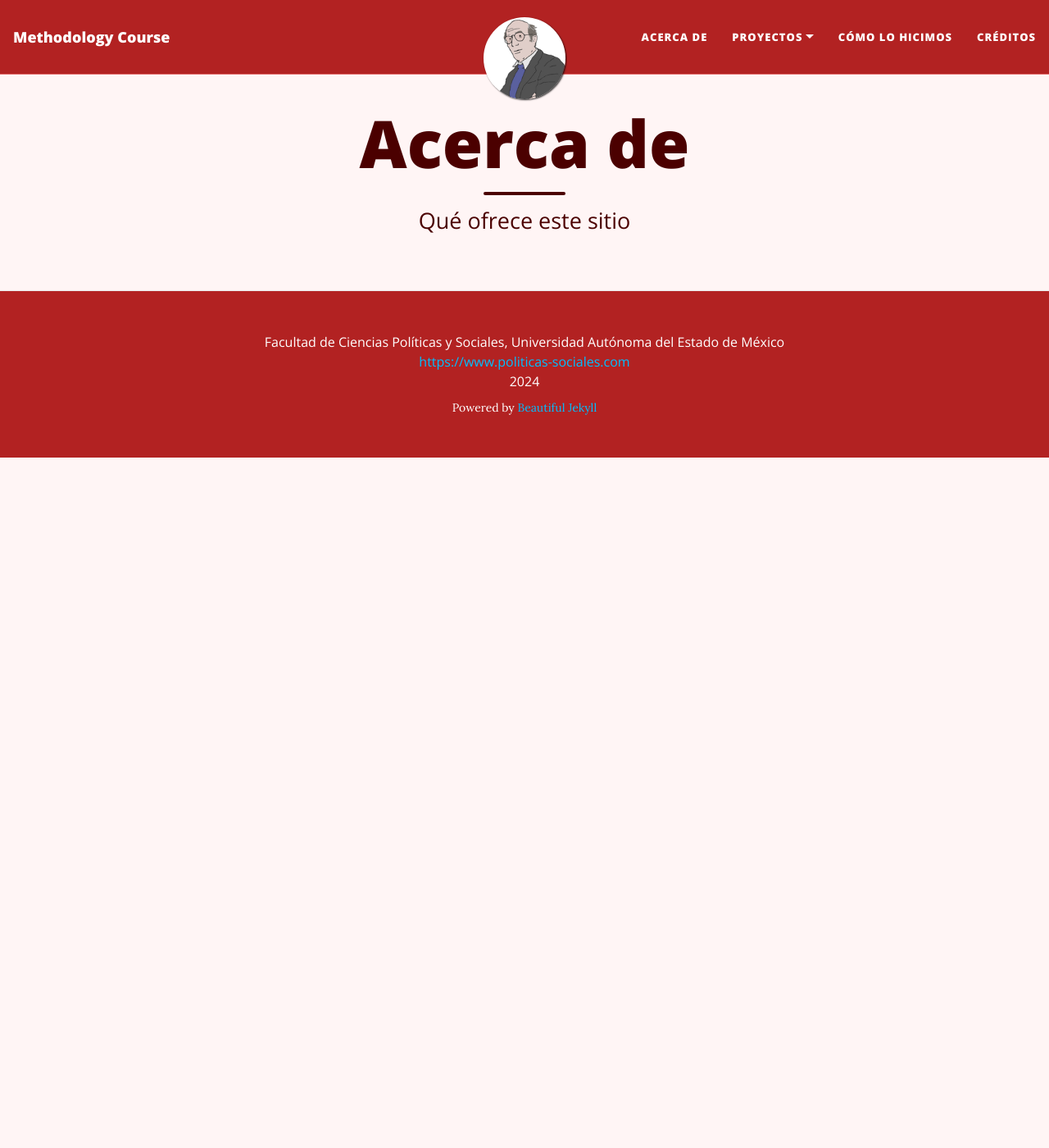
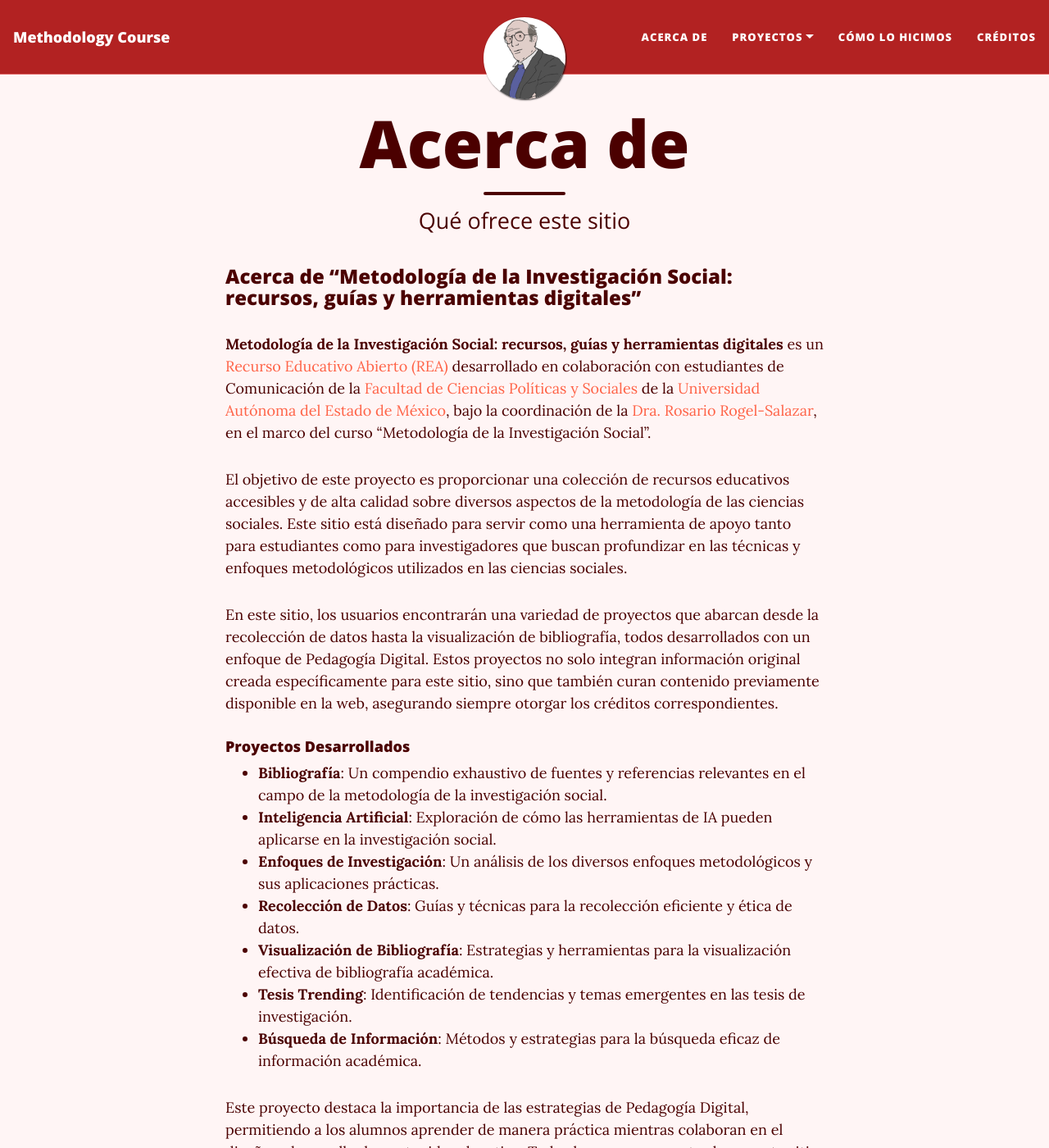
Before and after one commit to rosariorogel/metodologia, a Jekyll site: the page built from _pages/about.md, in a window 1280 px wide and 1400 px high. Shown: the whole window at 82% size. Built offline with Jekyll 4.4.1, drawn with Linux system fonts in a browser that asks for light colours; nearby versions of some CDN libraries; some of the changed text lies outside the part shown.

Commit message:
Update about.md

```diff
--- a/_pages/about.md
+++ b/_pages/about.md
@@ -4,3 +4,25 @@ title: Acerca de
 subtitle: Qué ofrece este sitio
 permalink: about
 ---
+
+### Acerca de "Metodología de la Investigación Social: recursos, guías y herramientas digitales"
+
+**Metodología de la Investigación Social: recursos, guías y herramientas digitales** es un [Recurso Educativo Abierto (REA)](https://www.unesco.org/en/open-educational-resources) desarrollado en colaboración con estudiantes de Comunicación de la [Facultad de Ciencias Políticas y Sociales](https://cienciaspoliticasysociales.uaemex.mx/) de la [Universidad Autónoma del Estado de México](https://www.uaemex.mx/), bajo la coordinación de la [Dra. Rosario Rogel-Salazar](https://rosariorogel.net/), en el marco del curso "Metodología de la Investigación Social".
+
+El objetivo de este proyecto es proporcionar una colección de recursos educativos accesibles y de alta calidad sobre diversos aspectos de la metodología de las ciencias sociales. Este sitio está diseñado para servir como una herramienta de apoyo tanto para estudiantes como para investigadores que buscan profundizar en las técnicas y enfoques metodológicos utilizados en las ciencias sociales.
+
+En este sitio, los usuarios encontrarán una variedad de proyectos que abarcan desde la recolección de datos hasta la visualización de bibliografía, todos desarrollados con un enfoque de Pedagogía Digital. Estos proyectos no solo integran información original creada específicamente para este sitio, sino que también curan contenido previamente disponible en la web, asegurando siempre otorgar los créditos correspondientes.
+
+#### Proyectos Desarrollados
+
+- **Bibliografía**: Un compendio exhaustivo de fuentes y referencias relevantes en el campo de la metodología de la investigación social.
+- **Inteligencia Artificial**: Exploración de cómo las herramientas de IA pueden aplicarse en la investigación social.
+- **Enfoques de Investigación**: Un análisis de los diversos enfoques metodológicos y sus aplicaciones prácticas.
+- **Recolección de Datos**: Guías y técnicas para la recolección eficiente y ética de datos.
+- **Visualización de Bibliografía**: Estrategias y herramientas para la visualización efectiva de bibliografía académica.
+- **Tesis Trending**: Identificación de tendencias y temas emergentes en las tesis de investigación.
+- **Búsqueda de Información**: Métodos y estrategias para la búsqueda eficaz de información académica.
+
+Este proyecto destaca la importancia de las estrategias de Pedagogía Digital, permitiendo a los alumnos aprender de manera práctica mientras colaboran en el diseño y desarrollo de contenido educativo. Todos los recursos y entradas en este sitio están en constante actualización y construcción, con el fin de promover el análisis, el diálogo y el intercambio de ideas para una comprensión más profunda de las metodologías en ciencias sociales.
+
+El equipo detrás de este proyecto está abierto a comentarios, dudas y sugerencias de mejora, buscando siempre enriquecer y actualizar los contenidos ofrecidos. A través de este sitio, se busca también reconocer la labor de sistematización y difusión de metodologías de investigación desde la academia latinoamericana, destacando su influencia y relevancia en el campo global de las ciencias sociales.
```
